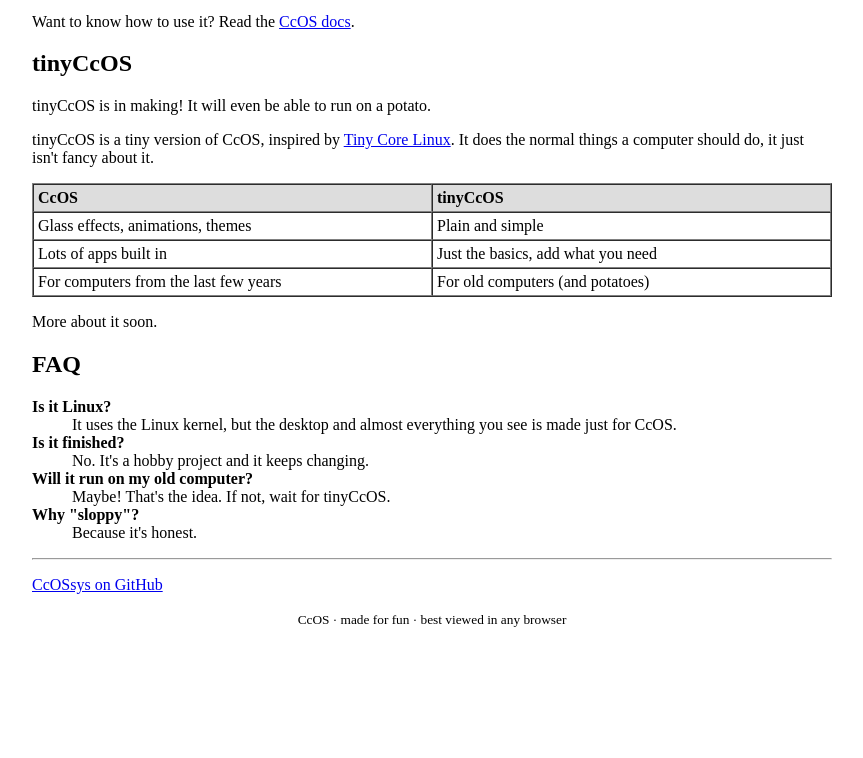
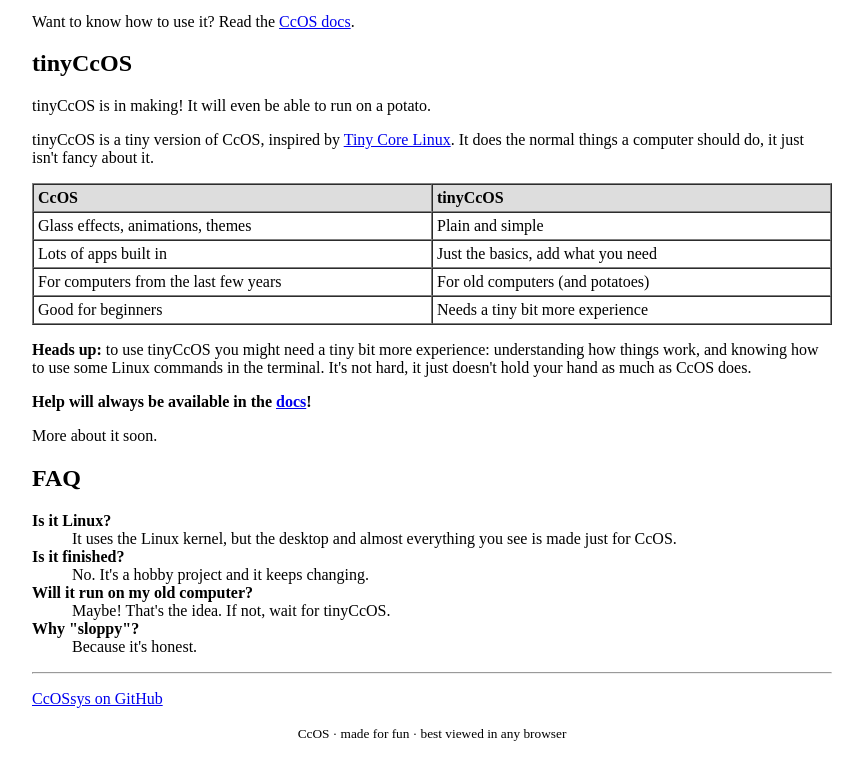
Before and after one commit to CcOSsys/ccossys.github.io, a plain HTML site: page index.html in a window 1280 px wide. Shown: the part 1180-1938 px from the top of the page, without its empty margins (208-1071 px from the left). Before the commit the page ends 1824 px from the top, so only its background shows below. Drawn offline with Linux system fonts and the light colour scheme.

Commit message:
Add files via upload

```diff
--- a/index.html
+++ b/index.html
@@ -4,6 +4,9 @@
 <meta charset="utf-8">
 <meta name="viewport" content="width=device-width, initial-scale=1">
 <title>CcOS</title>
+<link rel="icon" href="favicon.svg" type="image/svg+xml">
+<link rel="icon" href="favicon-32.png" type="image/png" sizes="32x32">
+<link rel="apple-touch-icon" href="apple-touch-icon.png">
 <meta name="description" content="CcOS is a sloppy operating system that could maybe even bring back your old devices to life.">
 <style>
   /* just enough to keep it readable on phones; everything else is the browser's own default look */
@@ -79,7 +82,14 @@ It does the normal things a computer should do, it just isn't fancy about it.
 <tr><td valign="top">Glass effects, animations, themes</td><td valign="top">Plain and simple</td></tr>
 <tr><td valign="top">Lots of apps built in</td><td valign="top">Just the basics, add what you need</td></tr>
 <tr><td valign="top">For computers from the last few years</td><td valign="top">For old computers (and potatoes)</td></tr>
+<tr><td valign="top">Good for beginners</td><td valign="top">Needs a tiny bit more experience</td></tr>
 </table>
+<p>
+<b>Heads up:</b> to use tinyCcOS you might need a tiny bit more experience: understanding how things
+work, and knowing how to use some Linux commands in the terminal. It's not hard, it just doesn't
+hold your hand as much as CcOS does.
+</p>
+<p><b>Help will always be available in the <a href="docs/">docs</a>!</b></p>
 <p>More about it soon.</p>
 
 <h2><a name="faq" id="faq">FAQ</a></h2>
```
Also changed, not shown: docs/apps.html (+3 -0 lines), docs/desktop.html (+3 -0 lines), docs/files.html (+3 -0 lines), docs/help.html (+3 -0 lines), docs/index.html (+3 -0 lines), docs/shortcuts.html (+3 -0 lines), docs/start.html (+3 -0 lines), docs/terminal.html (+3 -0 lines), apple-touch-icon.png (added), favicon-32.png (added), favicon.svg (added).
